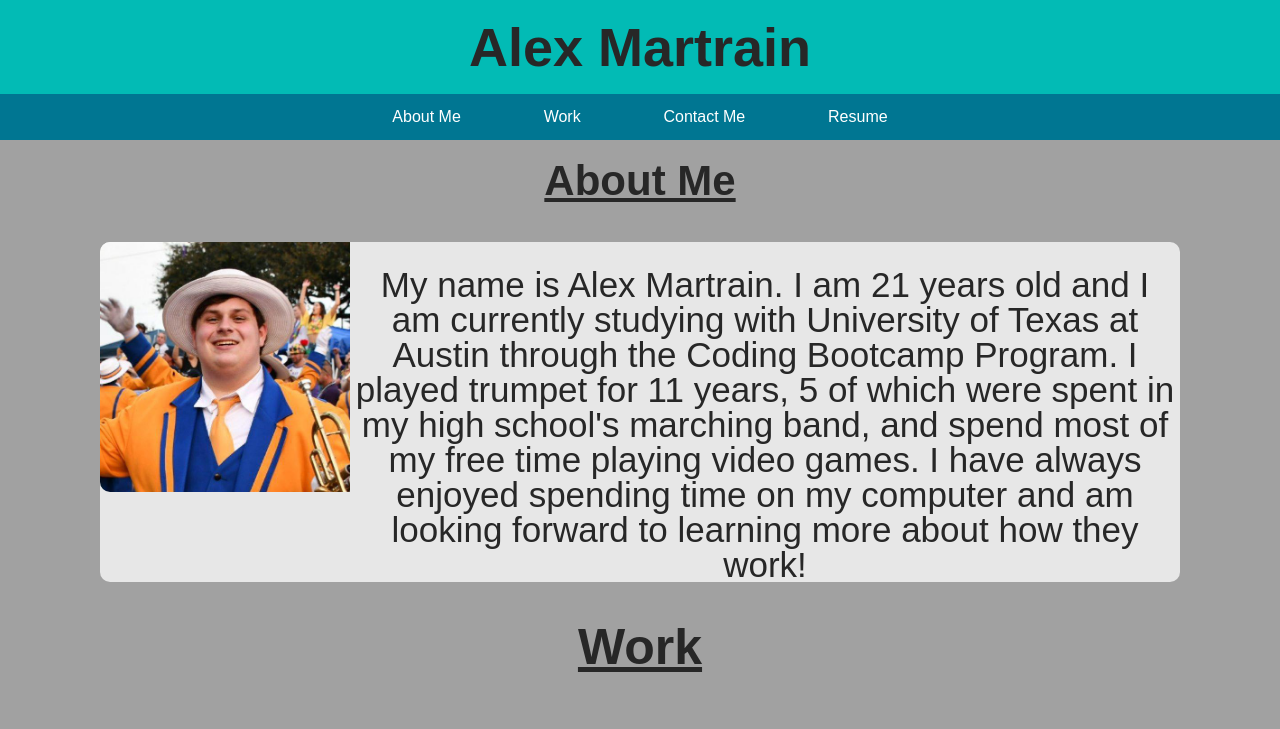
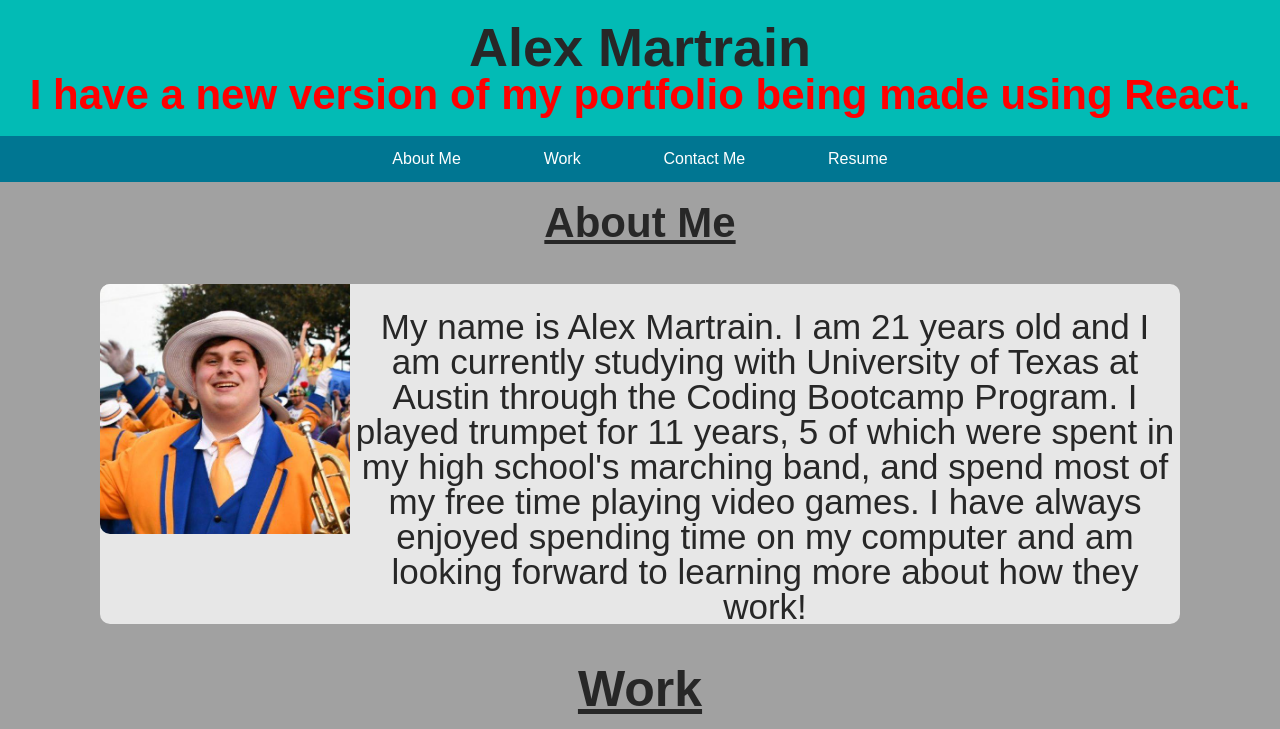
Before and after one commit to amartrain1/New-Portfolio, a plain HTML site: page index.html in a window 1280 px wide. Shown: the top 729 px of the page. Drawn offline with Linux system fonts and the light colour scheme; grey boxes are pictures that could not be loaded.

Commit message:
added notification at top of the page

```diff
--- a/assets/style.css
+++ b/assets/style.css
@@ -30,6 +30,11 @@ h2 {
     font-size: 4.2rem;
     margin-bottom: 4rem;
     font-weight: 700;
+}
+
+header h2 {
+    margin-bottom: 0;
+    color: red;
 }
 
 h3 {
@@ -76,6 +81,7 @@ nav a {
 
 nav a:hover {
     background: var(--dark-gray);
+    transition: background 1s;
 }
 
 footer {
--- a/index.html
+++ b/index.html
@@ -13,6 +13,7 @@
 <body>
     <header class="flex-center flex-column">
         <h1>Alex Martrain</h1>
+        <h2>I have a new version of my portfolio being made using React.</h2>
     </header>
     <nav>
         <ul>
```
